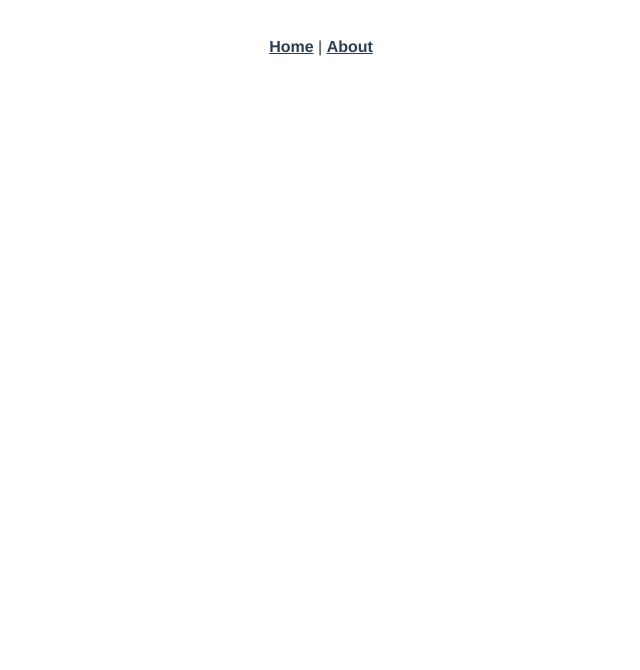
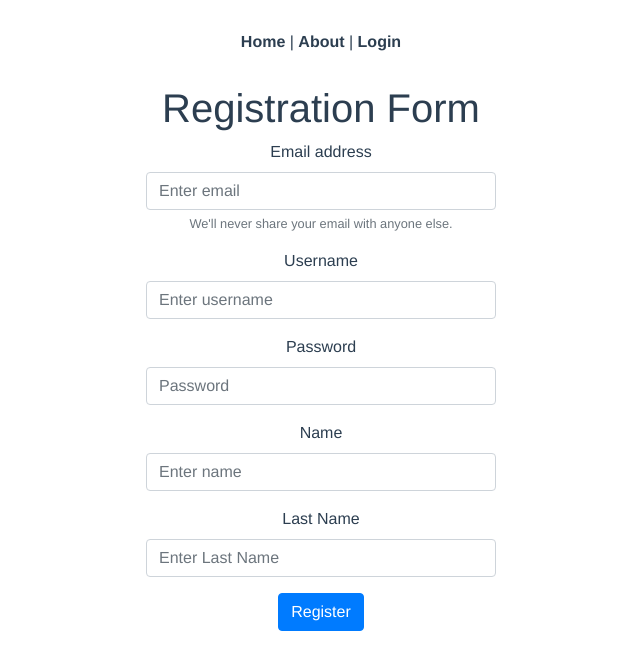
Before and after one commit to wildwest25/TourMeIn, a Vue app in the folder tourmein/: page /register in a window 1280 px wide. Shown: the top 670 px of the page, without its empty margins (319-959 px from the left). Built offline with nearby package versions, Linux system fonts and the light colour scheme.

Commit message:
Dodatak Login & Register page kostura i Bootstrap

```diff
--- a/tourmein/public/index.html
+++ b/tourmein/public/index.html
@@ -5,6 +5,7 @@
     <meta http-equiv="X-UA-Compatible" content="IE=edge">
     <meta name="viewport" content="width=device-width,initial-scale=1.0">
     <link rel="icon" href="<%= BASE_URL %>favicon.ico">
+    <link rel="stylesheet" href="https://cdn.jsdelivr.net/npm/bootstrap@4.5.3/dist/css/bootstrap.min.css" integrity="sha384-TX8t27EcRE3e/ihU7zmQxVncDAy5uIKz4rEkgIXeMed4M0jlfIDPvg6uqKI2xXr2" crossorigin="anonymous">
     <title><%= htmlWebpackPlugin.options.title %></title>
   </head>
   <body>
--- a/tourmein/src/App.vue
+++ b/tourmein/src/App.vue
@@ -2,7 +2,8 @@
   <div id="app">
     <div id="nav">
       <router-link to="/">Home</router-link> |
-      <router-link to="/about">About</router-link>
+      <router-link to="/about">About</router-link> |
+      <router-link to="/login">Login</router-link>
     </div>
     <router-view/>
   </div>
--- a/tourmein/src/router/index.js
+++ b/tourmein/src/router/index.js
@@ -17,6 +17,22 @@ const routes = [
     // this generates a separate chunk (about.[hash].js) for this route
     // which is lazy-loaded when the route is visited.
     component: () => import(/* webpackChunkName: "about" */ '../views/About.vue')
+  },
+  {
+    path: '/login',
+    name: 'Login',
+    // route level code-splitting
+    // this generates a separate chunk (about.[hash].js) for this route
+    // which is lazy-loaded when the route is visited.
+    component: () => import(/* webpackChunkName: "about" */ '../views/Login.vue')
+  },
+  {
+    path: '/register',
+    name: 'Register',
+    // route level code-splitting
+    // this generates a separate chunk (about.[hash].js) for this route
+    // which is lazy-loaded when the route is visited.
+    component: () => import(/* webpackChunkName: "about" */ '../views/Register.vue')
   }
 ]
 
--- a/tourmein/src/views/Home.vue
+++ b/tourmein/src/views/Home.vue
@@ -7,7 +7,9 @@
 
 <script>
 // @ is an alias to /src
+
 import HelloWorld from '@/components/HelloWorld.vue'
+//import Login from '@/components/Login.vue'
 
 export default {
   name: 'Home',
--- /dev/null
+++ b/tourmein/src/views/Login.vue
@@ -0,0 +1,40 @@
+<template>
+  <div class="login">
+    <h1>TourMeIn</h1>
+    <h4>Travel and learn</h4>
+    <div class="container">
+      <div class="row">
+        <div class="col-sm"></div>
+        <div class="col-sm">
+          <form>
+            <div class="form-group">
+              <input
+                type="email"
+                class="form-control"
+                id="exampleInputEmail1"
+                aria-describedby="emailHelp"
+                placeholder="Enter email"
+              />
+              <small id="emailHelp" class="form-text text-muted"
+                >We'll never share your email with anyone else.</small
+              >
+            </div>
+            <div class="form-group">
+              <input
+                type="password"
+                class="form-control"
+                id="exampleInputPassword1"
+                placeholder="Password"
+              />
+            </div>
+            <button type="submit" class="btn btn-primary">Log In</button>
+          </form><br>
+          <form method="get" action="/register">
+            <button type="submit" class="btn btn-primary">Register</button>
+          </form>
+        </div>
+        <div class="col-sm"></div>
+      </div>
+    </div>
+  </div>
+</template>
--- /dev/null
+++ b/tourmein/src/views/Register.vue
@@ -0,0 +1,65 @@
+<template>
+  <div class="register">
+    <h1>Registration Form</h1>
+    <div class="container">
+      <div class="row">
+        <div class="col-sm"></div>
+        <div class="col-sm">
+          <form>
+            <div class="form-group">
+              <label for="exampleInputEmail1">Email address</label>
+              <input
+                type="email"
+                class="form-control"
+                id="exampleInputEmail1"
+                aria-describedby="emailHelp"
+                placeholder="Enter email"
+              />
+              <small id="emailHelp" class="form-text text-muted"
+                >We'll never share your email with anyone else.</small
+              >
+            </div>
+            <div class="form-group">
+              <label for="exampleUsername">Username</label>
+              <input
+                type="username"
+                class="form-control"
+                id="exampleUsername"
+                placeholder="Enter username"
+              />
+            </div>
+            <div class="form-group">
+              <label for="exampleInputPassword1">Password</label>
+              <input
+                type="password"
+                class="form-control"
+                id="exampleInputPassword1"
+                placeholder="Password"
+              />
+            </div>
+            <div class="form-group">
+              <label for="exampleName">Name</label>
+              <input
+                type="name"
+                class="form-control"
+                id="exampleName"
+                placeholder="Enter name"
+              />
+            </div>
+            <div class="form-group">
+              <label for="exampleSurename">Last Name</label>
+              <input
+                type="lastname"
+                class="form-control"
+                id="exampleLastName"
+                placeholder="Enter Last Name"
+              />
+            </div>
+            <button type="submit" class="btn btn-primary">Register</button>
+          </form>
+        </div>
+        <div class="col-sm"></div>
+      </div>
+    </div>
+  </div>
+</template>
```
Also changed, not shown: tourmein/src/components/Login.vue (added, +49 -0 lines).
